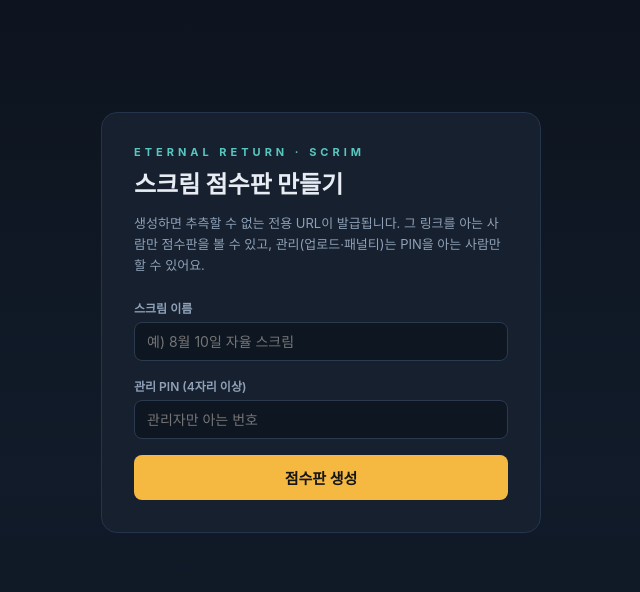
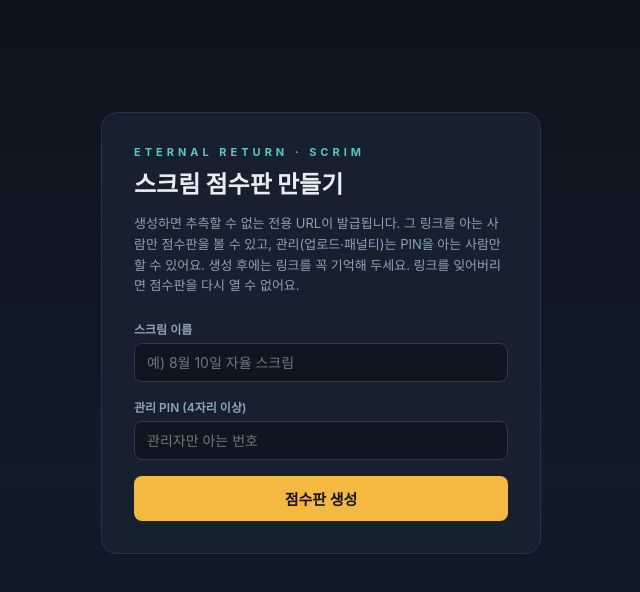
Before and after one commit to Gabibing/ER-Scrim-Scoreboard, a Next.js app: page / in a window 1280 px wide. Shown: the top 592 px of the page, without its empty margins (319-959 px from the left). Built offline with nearby package versions, Linux system fonts and the light colour scheme; a web font is replaced by a local one.

Commit message:
update: description

```diff
--- a/app/page.js
+++ b/app/page.js
@@ -46,7 +46,8 @@
         <h1 className="setupTitle">스크림 점수판 만들기</h1>
         <p className="setupDesc">
           생성하면 추측할 수 없는 전용 URL이 발급됩니다. 그 링크를 아는 사람만 점수판을 볼 수
-          있고, 관리(업로드·패널티)는 PIN을 아는 사람만 할 수 있어요.
+          있고, 관리(업로드·패널티)는 PIN을 아는 사람만 할 수 있어요. 생성 후에는 링크를 꼭
+          기억해 두세요. 링크를 잊어버리면 점수판을 다시 열 수 없어요.
         </p>
         <label className="label">스크림 이름</label>
         <input
```
